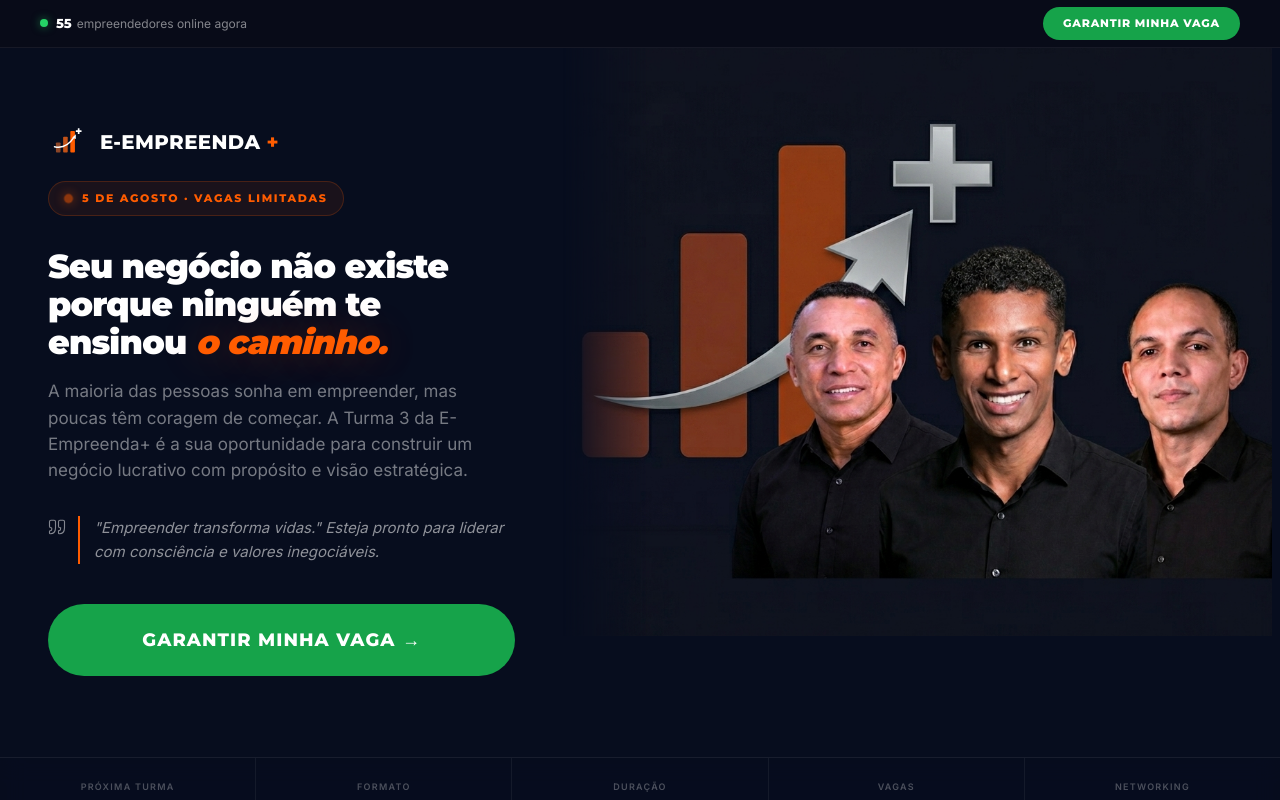
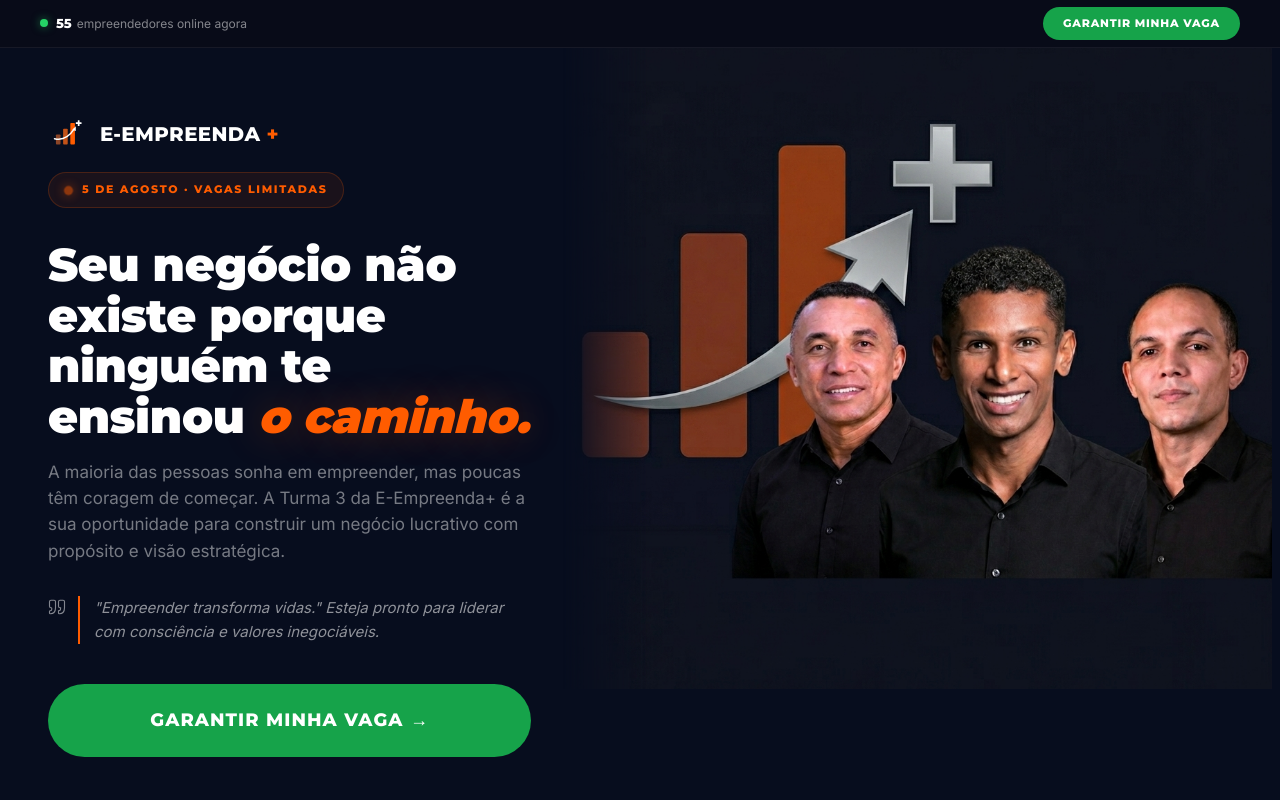
Before and after one commit to pluppex-art/E-EMPREENDA-Plus, a React (Vite) app: page / in a window 1280 px wide. Shown: the top 800 px of the page. Built offline with nearby package versions, Linux system fonts and the light colour scheme; no server answers; the database is empty.

Commit message:
style: adjust hero section alignment, padding, and typography for improved visual layout

```diff
--- a/src/pages/Home/Home.module.css
+++ b/src/pages/Home/Home.module.css
@@ -89,16 +89,16 @@
 
 .heroLeft {
   display: flex;
-  align-items: center;
+  align-items: flex-start;
   grid-row: 1;
   grid-column: 1;
-  padding: 64px 0;
+  padding: 72px 0 64px;
 }
 
 .heroContent {
   width: 100%;
   max-width: 640px;
-  padding: 0 48px 0 clamp(24px, calc((100vw - 1280px) / 2 + 48px), 120px);
+  padding: 0 32px 0 clamp(16px, calc((100vw - 1280px) / 2 + 24px), 72px);
 }
 
 .heroTag {
@@ -142,11 +142,11 @@
 }
 
 .heroH1 {
-  font-size: clamp(28px, 2.6vw, 38px);
+  font-size: clamp(34px, 3.6vw, 52px);
   font-weight: 900;
-  line-height: 1.14;
+  line-height: 1.1;
   margin-bottom: 16px;
-  letter-spacing: -0.025em;
+  letter-spacing: -0.01em;
   color: #fff;
 }
 
```
